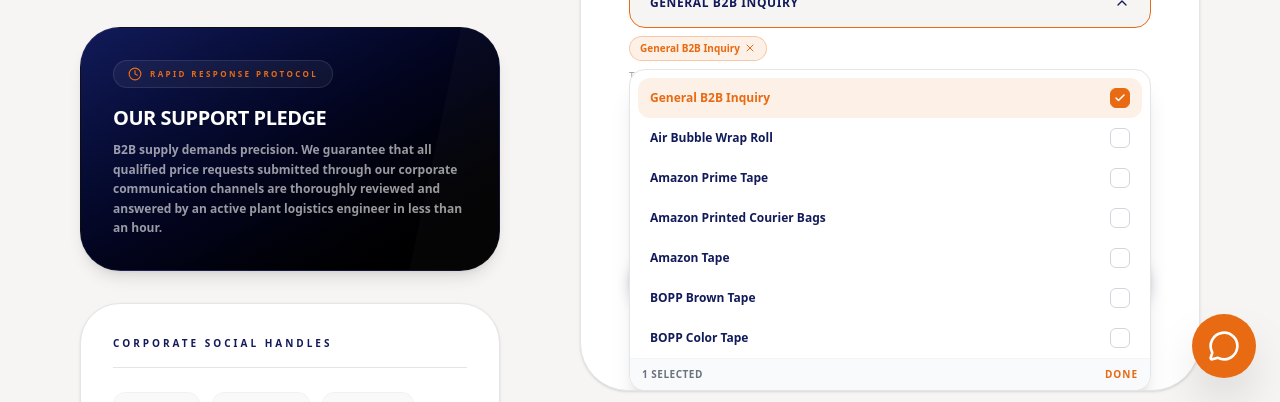
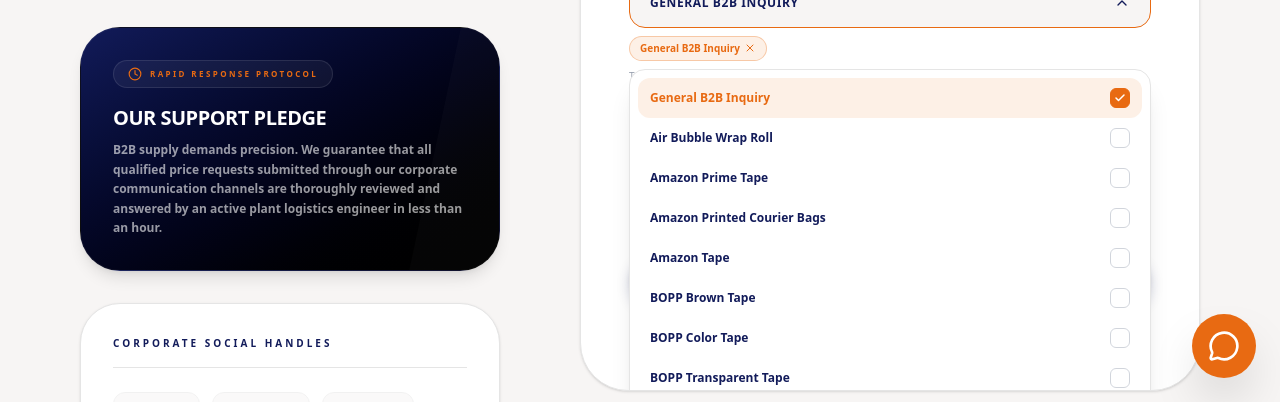
Before and after one commit to trade4vyapar/packmax-app, a Next.js app: page /contact in a window 1280 px wide. Both pictures are taken after a click on the button "GENERAL B2B INQUIRY". Shown: the part 861-1263 px from the top of the page. Built offline with nearby package versions, Linux system fonts and the light colour scheme.

Commit message:
Coursel fix

```diff
--- a/src/app/contact/contact-client.tsx
+++ b/src/app/contact/contact-client.tsx
@@ -412,7 +412,7 @@ export default function ContactClient() {
                           transition={{ duration: 0.18, ease: "easeOut" }}
                           className="absolute left-0 right-0 mt-2 z-30 bg-white border border-[var(--color-border)] rounded-2xl shadow-xl overflow-hidden"
                         >
-                          <div className="max-h-72 overflow-y-auto p-2">
+                          <div className="max-h-[70vh] overflow-y-auto p-2">
                             {PRODUCT_OPTIONS.map((opt) => {
                               const isActive = formData.subjects.includes(opt);
                               return (
```
